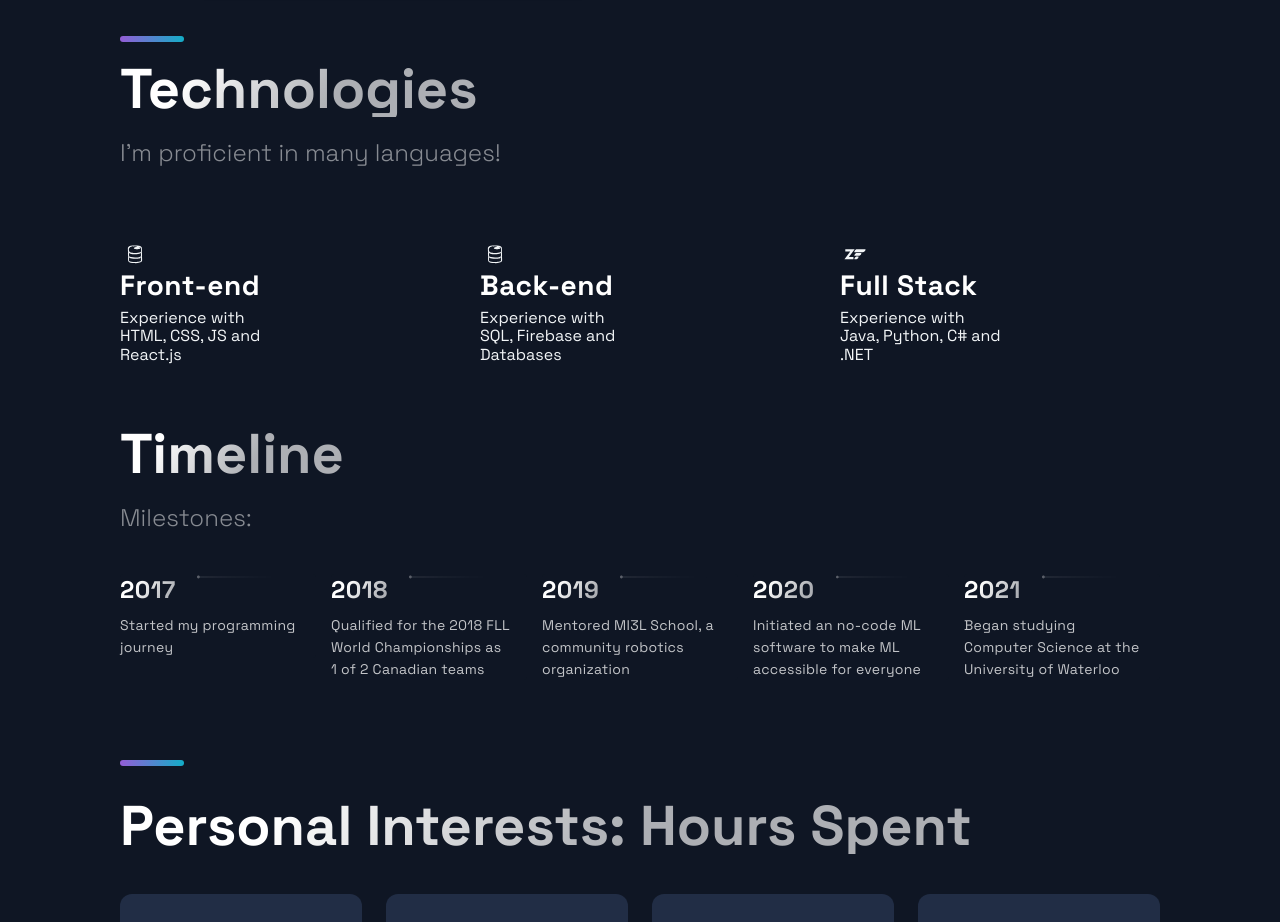
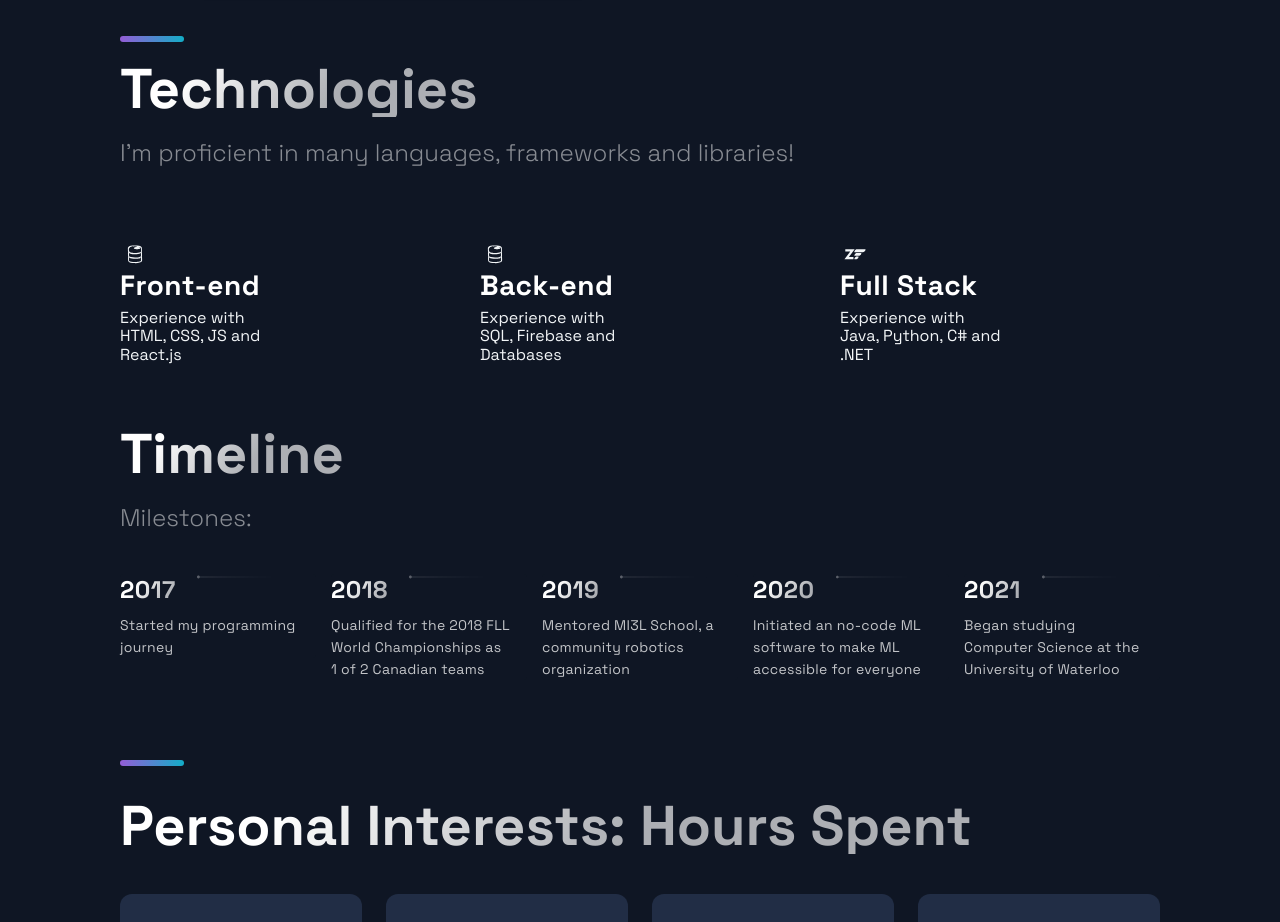
Before and after one commit to zhangandrew37/portfolio, a Next.js app: page / in a window 1280 px wide. Shown: the part 2200-3122 px from the top of the page. Built offline with nearby package versions, Linux system fonts and the light colour scheme.

Commit message:
update: technologies

```diff
--- a/src/components/Technologies/Technologies.js
+++ b/src/components/Technologies/Technologies.js
@@ -19,7 +19,9 @@ const Technologies = () => (
     <SectionDivider />
     <br />
     <SectionTitle>Technologies</SectionTitle>
-    <SectionText>I'm proficient in many languages!</SectionText>
+    <SectionText>
+      I'm proficient in many languages, frameworks and libraries!
+    </SectionText>
     <List>
       <ListItem>
         <DiFirebase size="3rem" />
```
